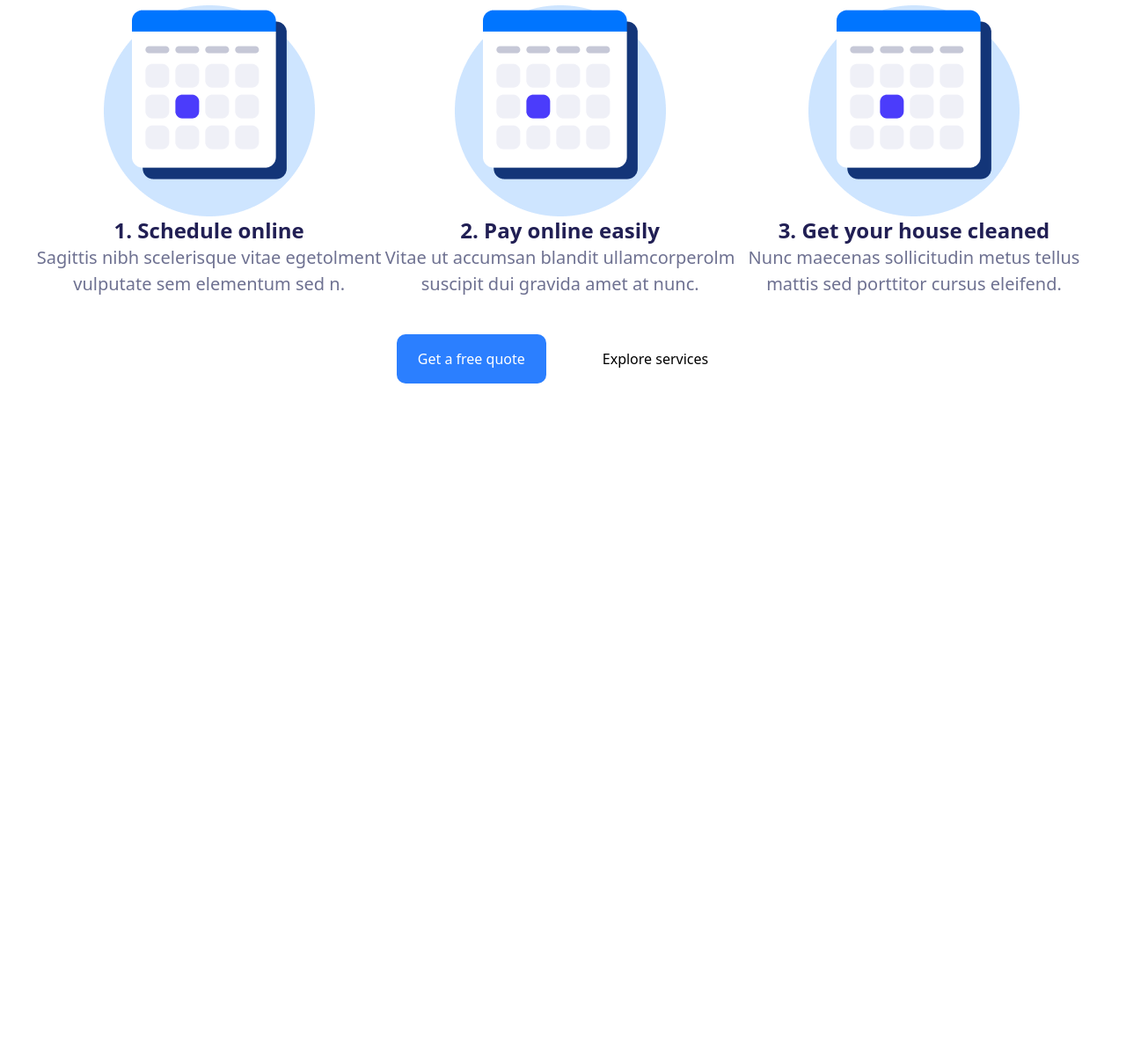
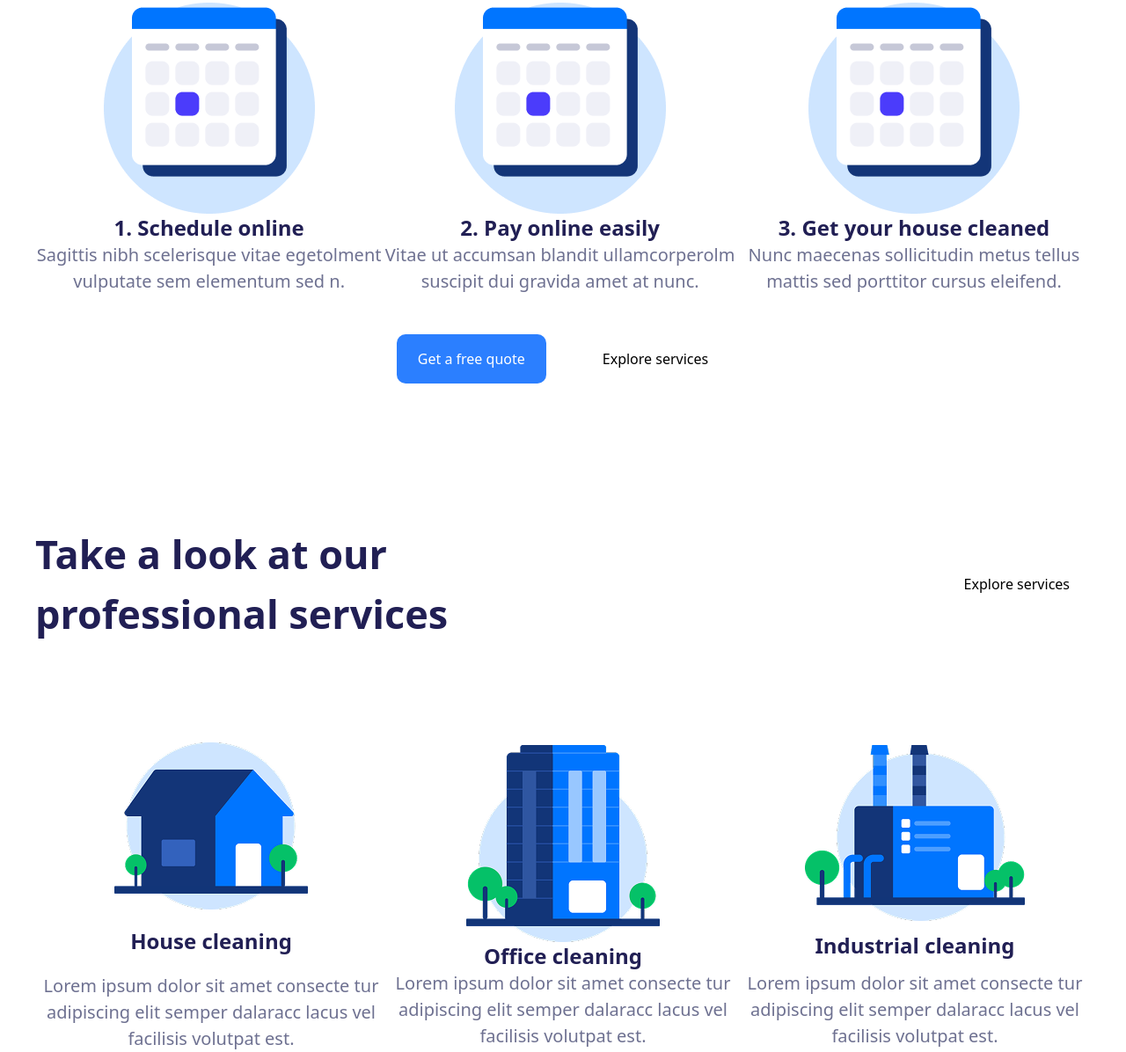
Before and after one commit to MuhammadRahmatulloev/Clean, a website: page index.html in a window 1280 px wide. Shown: the part 1072-2268 px from the top of the page at 88% size. Before the commit the page ends 1508 px from the top, so only its background shows below. Drawn offline with Linux system fonts and the light colour scheme.

Commit message:
professional services-section

```diff
--- a/index.html
+++ b/index.html
@@ -52,7 +52,7 @@
     </header>
     <main>
         <section class="flex flex-col items-center text-center max-w-300 m-auto h-170 justify-between">
-            <h1 class="text-[50px] font-bold text-[#211F54] font-sans">How our service works?</h1>
+            <h1 class="text-[45px] font-bold text-[#211F54] font-sans">How our service works?</h1>
             <p class="text-[20px] font-normal text-[#6E7191] w-[50%]">Sagittis nibh scelerisque vitae eget vulputate sem elementum sed neque nisi felis non ultrices massa id egestas quam velit pretium nu.</p>
             <div class="flex justify-between">
                 <div class="flex flex-col items-center">
@@ -80,8 +80,30 @@
                 </button>
             </div>
         </section>
-        <section class="flex flex-col max-w-300 m-auto">
-
+        <section class="flex flex-col max-w-300 m-auto mt-40 h-150 justify-between">
+            <div class="flex items-center justify-between">
+                <h1 class="text-[45px] font-bold text-[#211F54] font-sans w-[40%]">Take a look at our professional services</h1>
+                <button class=" text-black px-6 py-4 rounded-[10px] cursor-pointer self-center">
+                    Explore services
+                </button>
+            </div>
+            <div class="flex justify-between text-center items-center">
+                <div class="flex flex-col items-center gap-5">
+                    <img src="./cleaning1.png" alt="">
+                    <h2 class="text-[#211F54] text-2xl font-bold">House cleaning</h2>
+                    <p class="text-[#6E7191] text-[20px]">Lorem ipsum dolor sit amet consecte tur adipiscing elit semper dalaracc lacus vel facilisis volutpat est.</p>
+                </div>
+                <div class="flex flex-col items-center">
+                    <img src="./cleaning2.png" alt="">
+                    <h2 class="text-[#211F54] text-2xl font-bold">Office cleaning</h2>
+                    <p class="text-[#6E7191] text-[20px]">Lorem ipsum dolor sit amet consecte tur adipiscing elit semper dalaracc lacus vel facilisis volutpat est.</p>
+                </div>
+                <div class="flex flex-col items-center gap-3">
+                    <img src="./cleaning3.png" alt="">
+                    <h2 class="text-[#211F54] text-2xl font-bold">Industrial cleaning</h2>
+                    <p class="text-[#6E7191] text-[20px]">Lorem ipsum dolor sit amet consecte tur adipiscing elit semper dalaracc lacus vel facilisis volutpat est.</p>
+                </div>
+            </div>
         </section>
     </main>
 </body>
```
Also changed, not shown: src/output.css.
